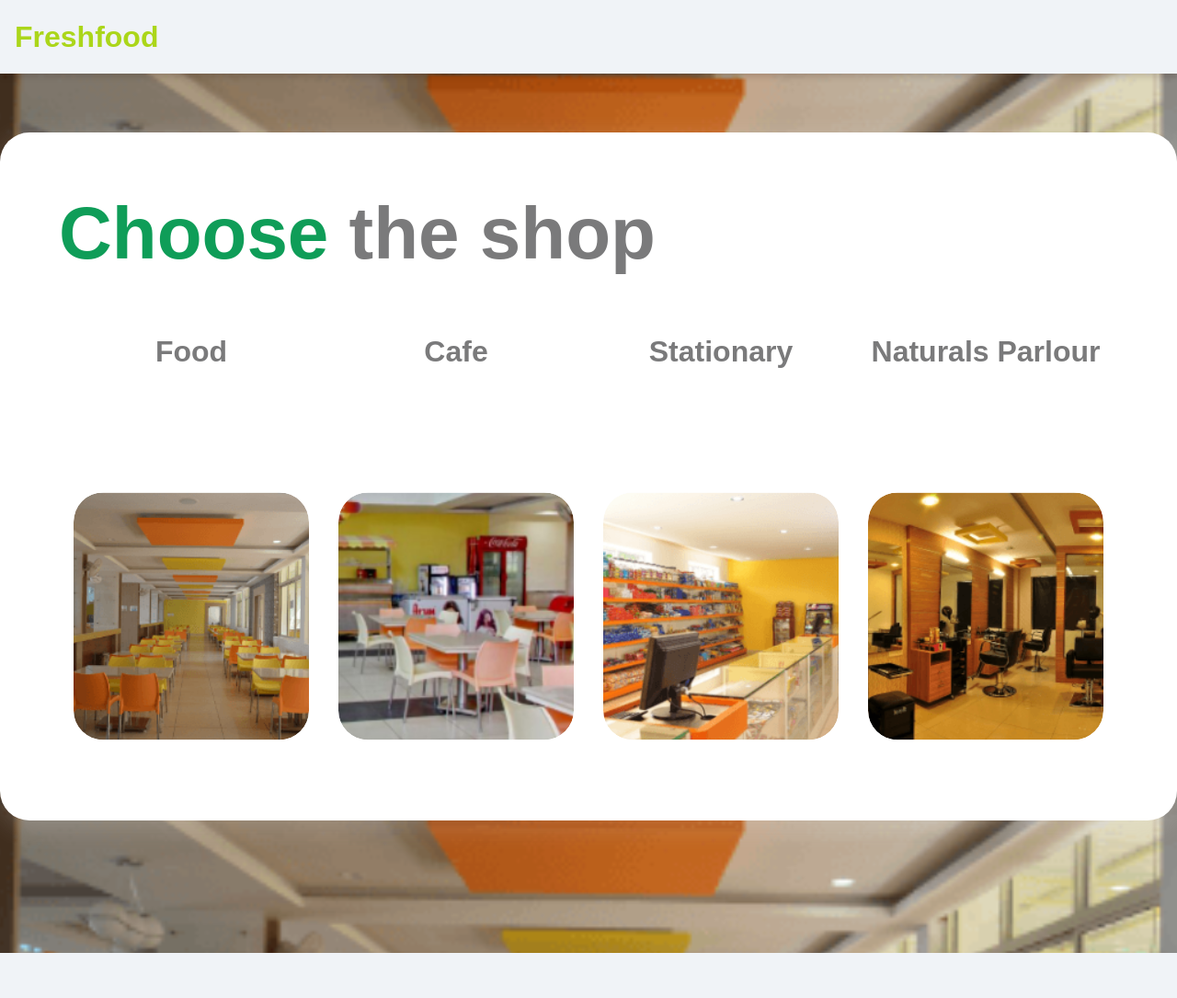
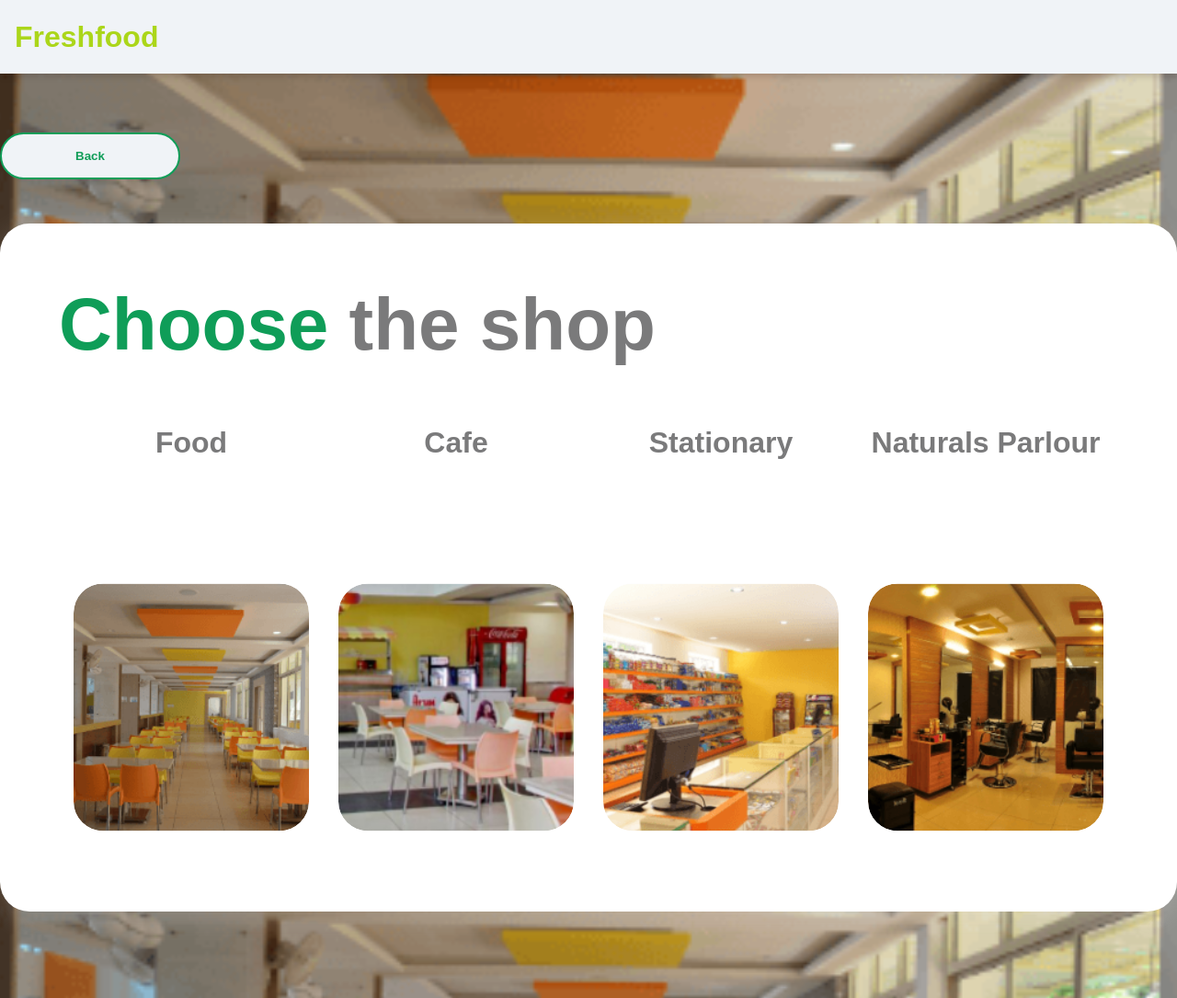
Before and after one commit to GriffinAnnshual/AminityProject-Frontend, a plain HTML site: page order now.html in a window 1280 px wide. Shown: the top 1085 px of the page at 92% size. Before the commit the page ends 1036 px from the top, so only its background shows below. Drawn offline with Linux system fonts and the light colour scheme.

Commit message:
Made some button fixes

```diff
--- a/order now.html
+++ b/order now.html
@@ -55,10 +55,21 @@
                 </div>
             </div>
         </div>
+
         <section class="align-items-center bg-img bg-img-fixed" id="food-menu-section"
         style="background-image: url(assets/katherine-chase-4MMK78S7eyk-unsplash.jpg);">
+
         <div class="container">
+            <div class="slogan" >
+                <a href="index.html" target="_self">
+                    <button style="margin-top:0px;">
+                        Back
+                    </button>
+                </a>
+
+            </div>
             <div class="food-menu slogan">
+
                 <h1><span class="primary-color">Choose</span> the shop</h1>
                 <div class="shop-category">
 
```
Also changed, not shown: index.html (+3 -1 lines).
